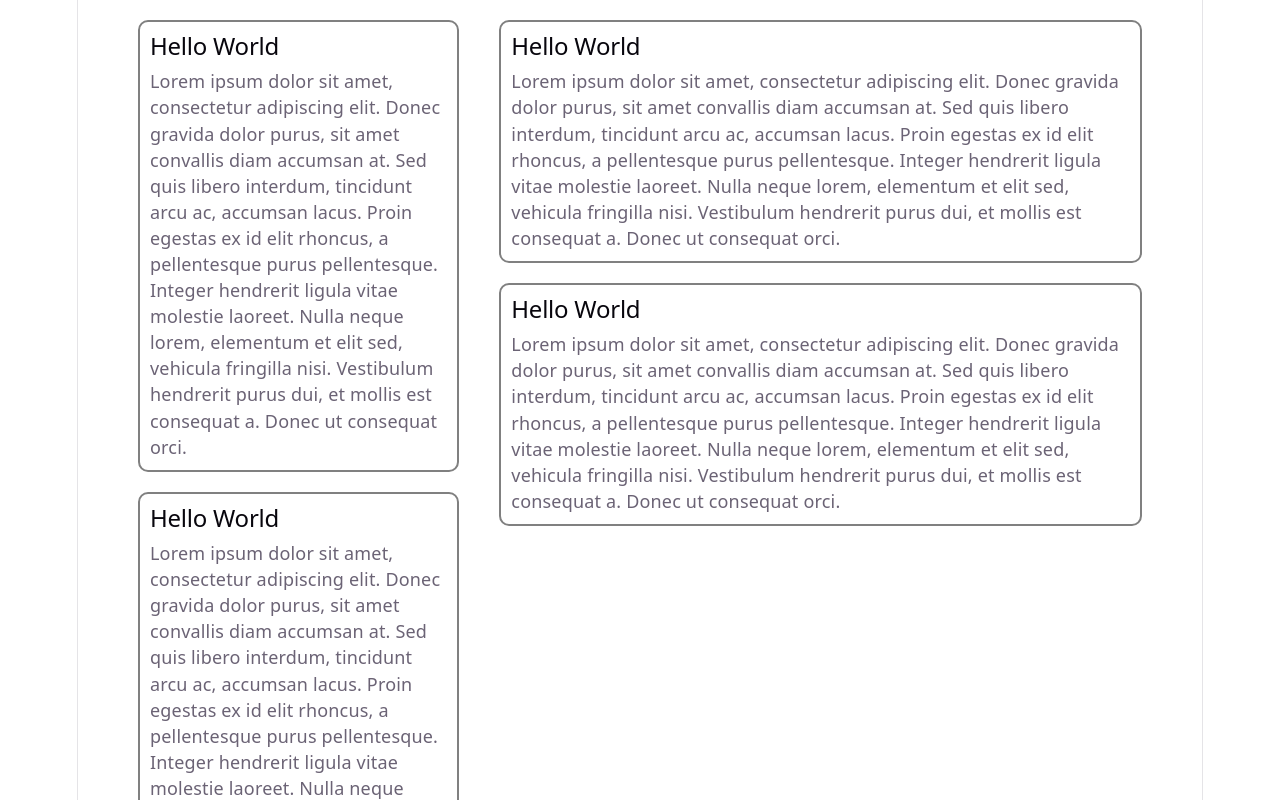
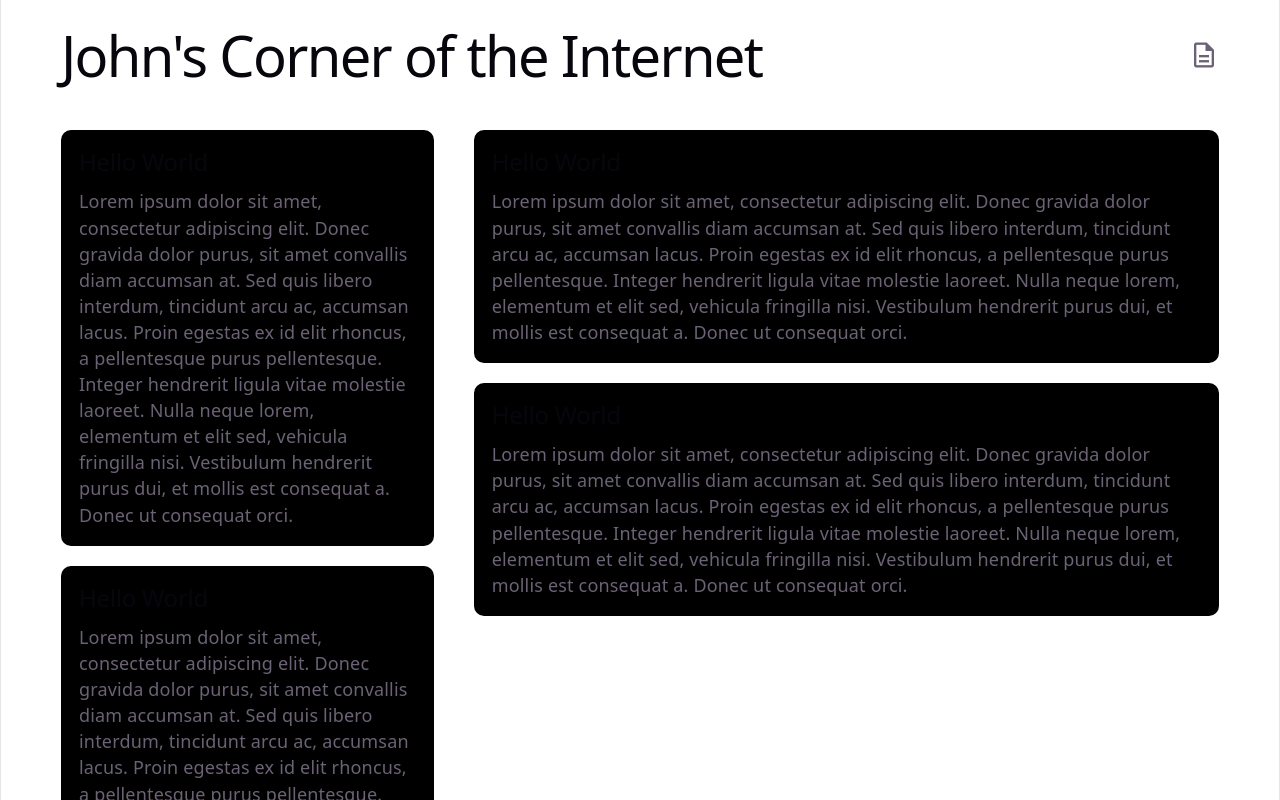
Before and after one commit to engle212/PersonalSite, a React (Vite) app: page / in a window 1280 px wide. Shown: the top 800 px of the page. Built offline with nearby package versions, Linux system fonts and the light colour scheme.

Commit message:
Add NavBar

```diff
--- a/index.html
+++ b/index.html
@@ -1,6 +1,7 @@
 <!doctype html>
 <html lang="en">
   <head>
+    <link href="https://fonts.googleapis.com/css2?family=Material+Symbols+Outlined&display=block" rel="stylesheet" />
     <meta charset="UTF-8" />
     <link rel="icon" type="image/svg+xml" href="/favicon.svg" />
     <meta name="viewport" content="width=device-width, initial-scale=1.0" />
--- a/src/App.css
+++ b/src/App.css
@@ -1,3 +1,22 @@
+.navigation {
+  display: flex;
+  flex-flow: row nowrap;
+  justify-content: space-between;
+  align-items: center;
+  align-content: stretch;
+  padding: 10px 60px;
+}
+
+.material-symbols-outlined > a {
+  text-decoration: none;
+  color: inherit;
+}
+
+span.size-30 {
+  font-size: 30px;
+  font-variation-settings: 'OPSZ' 1;
+}
+
 .grid-container {
   display: flex;
   flex-flow: row wrap;
@@ -29,9 +48,10 @@
 
 .card {
   flex: 0;
-  border: 2px solid gray;
+  border: 2px solid black;
+  background-color: black;
   border-radius: 10px;
-  padding: 10px
+  padding: 16px
 }
 
 .card-text {
@@ -40,6 +60,7 @@
 
 .card-header {
   text-align: left;
+  margin-bottom: 12px;
 }
 
 .card-content {
--- a/src/App.tsx
+++ b/src/App.tsx
@@ -1,10 +1,12 @@
 import { useState } from 'react'
 import './App.css'
 import ColumnLayout from './components/ColumnLayout'
+import NavBar from './components/NavBar'
 
 function App() {
   return (
     <>
+      <NavBar/>
       <ColumnLayout/>
     </>
   )
--- /dev/null
+++ b/src/components/NavBar.tsx
@@ -0,0 +1,14 @@
+import { useState } from 'react'
+
+function NavBar() {
+  return (
+    <header>
+      <nav className="navigation">
+        <h1>John's Corner of the Internet</h1>
+        <span className="material-symbols-outlined size-30"><a href="/resume">&#xE873;</a></span>
+      </nav>
+    </header>
+  )
+}
+
+export default NavBar
--- a/src/index.css
+++ b/src/index.css
@@ -51,7 +51,7 @@
 }
 
 #root {
-  width: 1126px;
+  width: 1400px;
   max-width: 100%;
   margin: 0 auto;
   text-align: center;
```
